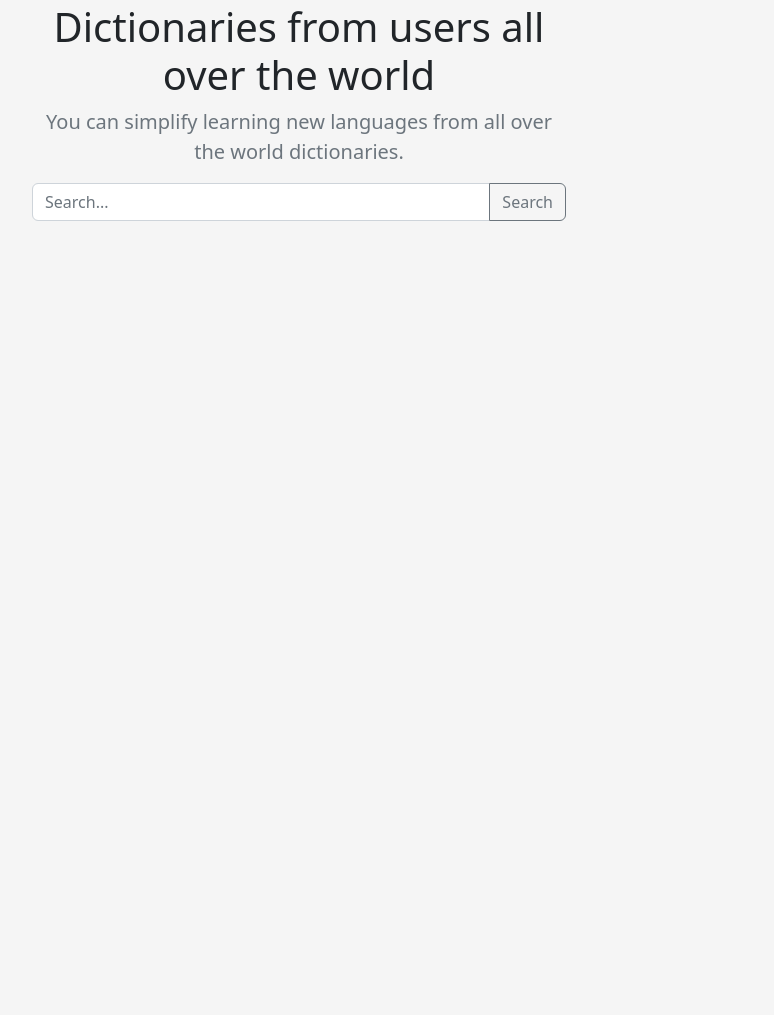
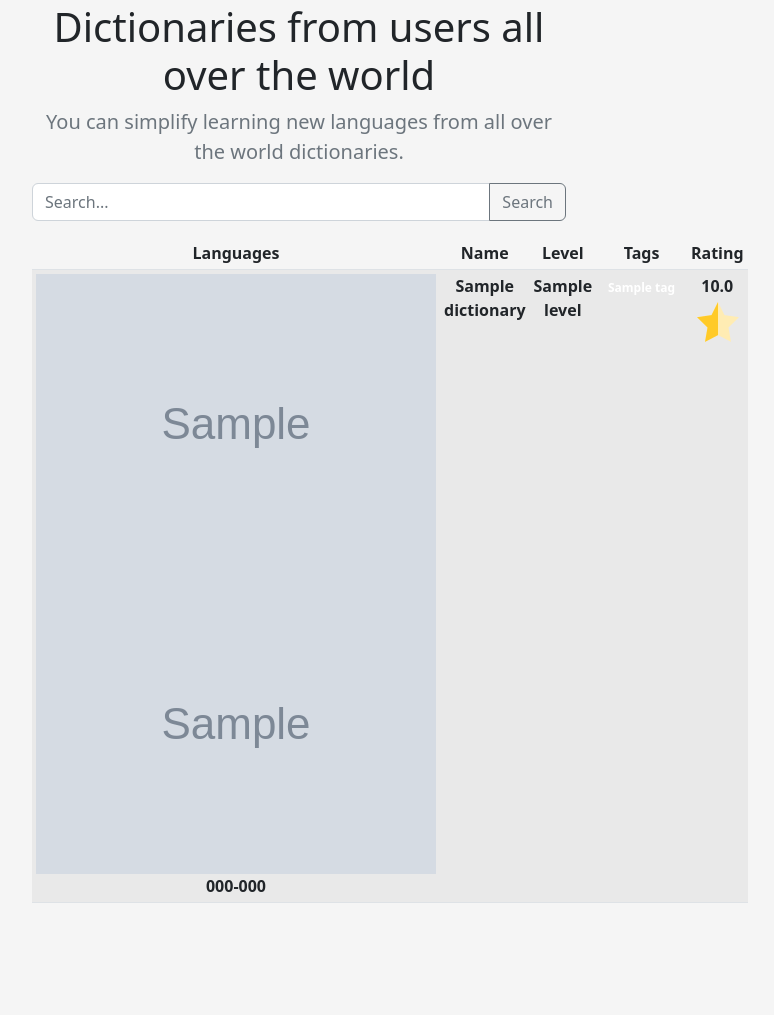
Before and after one commit to intsynko/lang_learner, a Django app: page / in a window 1280 px wide. Shown: the part 190-1205 px from the top of the page, without its empty margins (341-1115 px from the left). Before the commit the page ends 411 px from the top, so only its background shows below. Run offline with Django 4.2, Linux system fonts and the light colour scheme; tables that the repository leaves empty hold one stand-in row (values such as "Sample post"); grey boxes marked "Sample" are stand-in pictures; lists and menus that the app fills with data are empty.

Commit message:
add dictionaries, languages with icons, rates

```diff
--- /dev/null
+++ b/app/apps/dictionary/apps.py
@@ -0,0 +1,6 @@
+from django.apps import AppConfig
+
+
+class DictionaryConfig(AppConfig):
+    default_auto_field = 'django.db.models.BigAutoField'
+    name = 'apps.dictionary'
--- /dev/null
+++ b/app/apps/dictionary/models.py
@@ -0,0 +1,72 @@
+
+from django.db import models
+from django.db.models import Count, Avg
+from django.utils.translation import gettext_lazy as _
+
+
+class Language(models.Model):
+    name = models.CharField(_("Name"), max_length=50)
+    code = models.CharField(_("Code"), max_length=10)
+    icon = models.ImageField(upload_to='icons', null=True)
+
+    def __str__(self):
+        return self.code
+
+
+class Tag(models.Model):
+    name = models.CharField(_("Name"), max_length=50)
+
+    def __str__(self):
+        return self.name
+
+
+class Level(models.Model):
+    name = models.CharField(_("Name"), max_length=10)
+
+    def __str__(self):
+        return self.name
+
+
+class Dictionary(models.Model):
+    language_from = models.ForeignKey(Language, verbose_name=_("Language from"), on_delete=models.PROTECT, related_name="dicts_to")
+    language_to = models.ForeignKey(Language, verbose_name=_("Language to"), on_delete=models.PROTECT, related_name="dicts_from")
+    name = models.CharField(_("Name"), max_length=50)
+    owner = models.ForeignKey("account.User", verbose_name=_("Owner"), on_delete=models.PROTECT, related_name="dicts")
+    date_created = models.DateField(_("Date"), auto_now=True)
+
+    is_public = models.BooleanField(_("Is public"), default=True)
+    tags = models.ManyToManyField(to=Tag, blank=True, verbose_name=_("Tags"), related_name="dicts")
+    level = models.ForeignKey(Level, verbose_name=_("Level"), on_delete=models.PROTECT, related_name="dicts")
+
+    @classmethod
+    def get_top(cls, search: str = None, amount: int = 10, lang_from: str = None, lang_to: str = None, level: str = None):
+        queryset = cls.objects
+
+        if search:
+            queryset = queryset.filter(name__icontains=search)
+
+        if lang_from:
+            queryset = queryset.filter(lang_from__code=lang_from)
+        if lang_to:
+            queryset = queryset.filter(lang_to__code=lang_to)
+
+        if level:
+            queryset = queryset.filter(level__name=level)
+
+        return queryset.annotate(
+            rates_cnt=Count("rates"),
+            average_rate=Avg("rates__amount")
+        ).order_by("rates_cnt", "average_rate")[:amount]
+
+    def __str__(self):
+        return f"{self.name} [{self.language_from.code}-{self.language_to.code}] ({self.owner.email})"
+
+
+class Rate(models.Model):
+    amount = models.PositiveSmallIntegerField(_("Amount"))
+    dictionary = models.ForeignKey(Dictionary, verbose_name=_("Dictionary"), on_delete=models.CASCADE, related_name="rates")
+    user = models.ForeignKey("account.User", verbose_name=_("User"), on_delete=models.CASCADE, related_name="rates")
+    date_created = models.DateField(_("Date"), auto_now=True)
+
+    def __str__(self):
+        return f"{self.dictionary.name} ({self.owner.email}): {self.amount}"
--- a/app/apps/web/templates/web/main_page.html
+++ b/app/apps/web/templates/web/main_page.html
@@ -1,18 +1,64 @@
 {% extends "base.html" %}
 
 {% block content %}
+
+<style>
+.clickable-row {
+    cursor: pointer;
+}
+.clickable-row:hover{
+    background: #f1efef;
+}
+</style>
+
 <section class="py-5 text-center container">
 <div class="row py-lg-5">
   <div class="col-lg-6 col-md-8 mx-auto">
         <h1 class="fw-light">Dictionaries from users all over the world</h1>
         <p class="lead text-muted">You can simplify learning new languages from all over the world dictionaries.</p>
 
-            <form class="w-100 me-3" role="search">
+        <form class="w-100 me-3" role="search" method="POST" action="/">
+            {% csrf_token %}
             <div class="input-group mb-3">
-                  <input type="search" class="form-control" placeholder="Search..." aria-label="Search">
-                  <button class="btn btn-outline-secondary" type="button" id="button-addon2">Search</button>
+              <input name="search" type="search" class="form-control" placeholder="Search..." aria-label="Search">
+              <button class="btn btn-outline-secondary" type="submit" id="button-addon2">Search</button>
             </div>
         </form>
+
+      <table class="table table-striped table-sm">
+      <thead>
+        <tr>
+          <th scope="col">Languages</th>
+          <th scope="col">Name</th>
+          <th scope="col">Level</th>
+          <th scope="col">Tags</th>
+          <th scope="col">Rating</th>
+        </tr>
+      </thead>
+      <tbody>
+        {% for dict in dictionaries%}
+            <tr class="clickable-row" onclick="window.location='/dictionary/{{dict.id}}/';">
+              <th scope="col">
+                  <img src="{{dict.lang_from}}" alt="lang_from">
+                  <img src="{{dict.lang_to}}" alt="lang_to">
+                  {{dict.lang}}
+              </th>
+                <th scope="col">{{dict.name}}</th>
+              <th scope="col">{{dict.level}}</th>
+                <th scope="col">
+                {% for tag in dict.tags %}
+                    <span class="badge badge-warning">{{tag}}</span>
+                {% endfor %}
+                </th>
+              <th scope="col">
+                  {{dict.rating}}
+                  <img src="/assets/icons8-star-half-empty-48.png" alt="rate">
+              </th>
+            </tr>
+        {% endfor %}
+        <tr>
+      </tbody>
+    </table>
   </div>
 </div>
 </section>
--- a/app/apps/web/views.py
+++ b/app/apps/web/views.py
@@ -1,10 +1,47 @@
 from django.views.generic import TemplateView
 from django.contrib.auth import views as auth_views
+from rest_framework import serializers
+
+from apps.dictionary import models as dict_models
+
+
+class DictionarySerializer(serializers.Serializer):
+    id = serializers.IntegerField()
+    name = serializers.CharField()
+    lang = serializers.SerializerMethodField()
+    lang_from = serializers.ImageField(source='language_from.icon')
+    lang_to = serializers.ImageField(source='language_to.icon')
+    level = serializers.CharField(source="level.name")
+    tags = serializers.ListSerializer(child=serializers.CharField(source="name"))
+    rating = serializers.SerializerMethodField()
+
+    def get_lang(self, dictionary):
+        return f"{dictionary.language_from.code.upper()}-{dictionary.language_to.code.upper()}"
+
+    def get_rating(self, dictionary):
+        return dictionary.average_rate or "-"
 
 
 class MainPage(TemplateView):
     template_name = "web/main_page.html"
 
+    def get_context_data(self, **kwargs):
+        context = super().get_context_data(**kwargs)
+
+        dicts = dict_models.Dictionary.get_top(kwargs.get('search'), amount=10)
+        context['dictionaries'] = [DictionarySerializer(instance=dict).data for dict in dicts]
+        return context
+
+    def get(self, request, *args, **kwargs):
+        context = self.get_context_data(**kwargs)
+        return self.render_to_response(context)
+
+    def post(self, request, *args, **kwargs):
+        search = self.request.POST.get('search', None)
+
+        context = self.get_context_data(**kwargs, search=search)
+        return self.render_to_response(context)
+
 
 class LoginPage(auth_views.LoginView):
     redirect_authenticated_user = True
--- a/app/settings/common.py
+++ b/app/settings/common.py
@@ -7,3 +7,4 @@
 from .inc_django.middleware import *  # noqa
 from .inc_django.static import *  # noqa
 from .inc_django.templates import *  # noqa
+from .inc_django.media import *
--- a/app/settings/inc_django/applications.py
+++ b/app/settings/inc_django/applications.py
@@ -11,5 +11,6 @@
 
     # Local apps
     'apps.account',
+    'apps.dictionary',
     'apps.web',
 ]
--- a/app/urls.py
+++ b/app/urls.py
@@ -1,3 +1,5 @@
+from django.conf import settings
+from django.conf.urls.static import static
 from django.contrib import admin
 from django.urls import path, include
 
@@ -6,3 +8,8 @@
     path("", include("apps.web.urls", namespace="web")),
     path("api/", include("api.urls"))
 ]
+
+urlpatterns += static(settings.ASSETS_URL, document_root=settings.ASSETS_ROOT)
+
+if settings.DEBUG:
+    urlpatterns += static(settings.MEDIA_URL, document_root=settings.MEDIA_ROOT)
--- a/pyproject.toml
+++ b/pyproject.toml
@@ -12,6 +12,7 @@
 psycopg2 = "^2.9.5"
 djangorestframework = "^3.14.0"
 djangorestframework-simplejwt = "^5.2.2"
+pillow = "^9.3.0"
 
 
 [build-system]
```
Also changed, not shown: app/apps/dictionary/admin.py (added, +39 -0 lines), app/settings/inc_django/media.py (added, +11 -0 lines), app/apps/dictionary/__init__.py (added), app/apps/dictionary/migrations/0001_initial.py (added), app/apps/dictionary/migrations/0002_language_icon.py (added), app/apps/dictionary/migrations/__init__.py (added), app/apps/web/assets/icons8-star-half-empty-48.png (added), 2 other files. Lines whose indentation alone changed are shown as unchanged.
